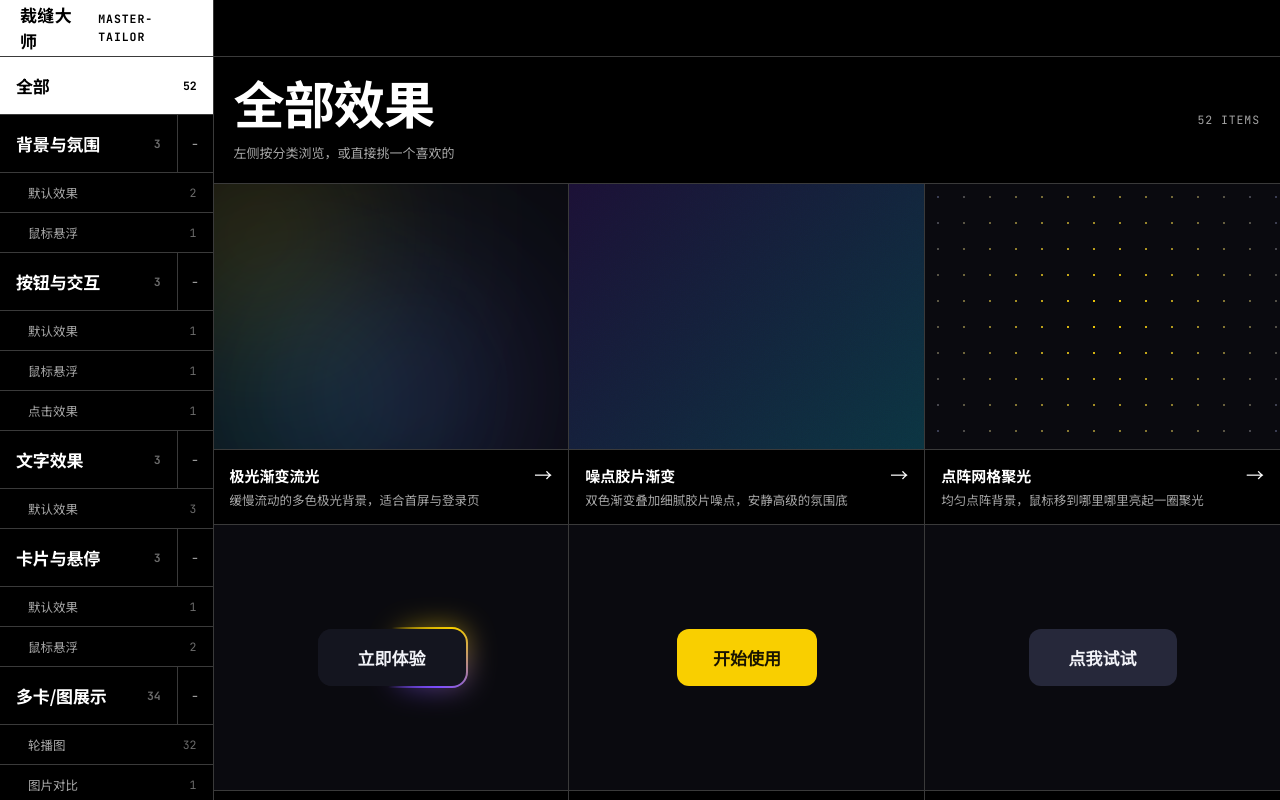
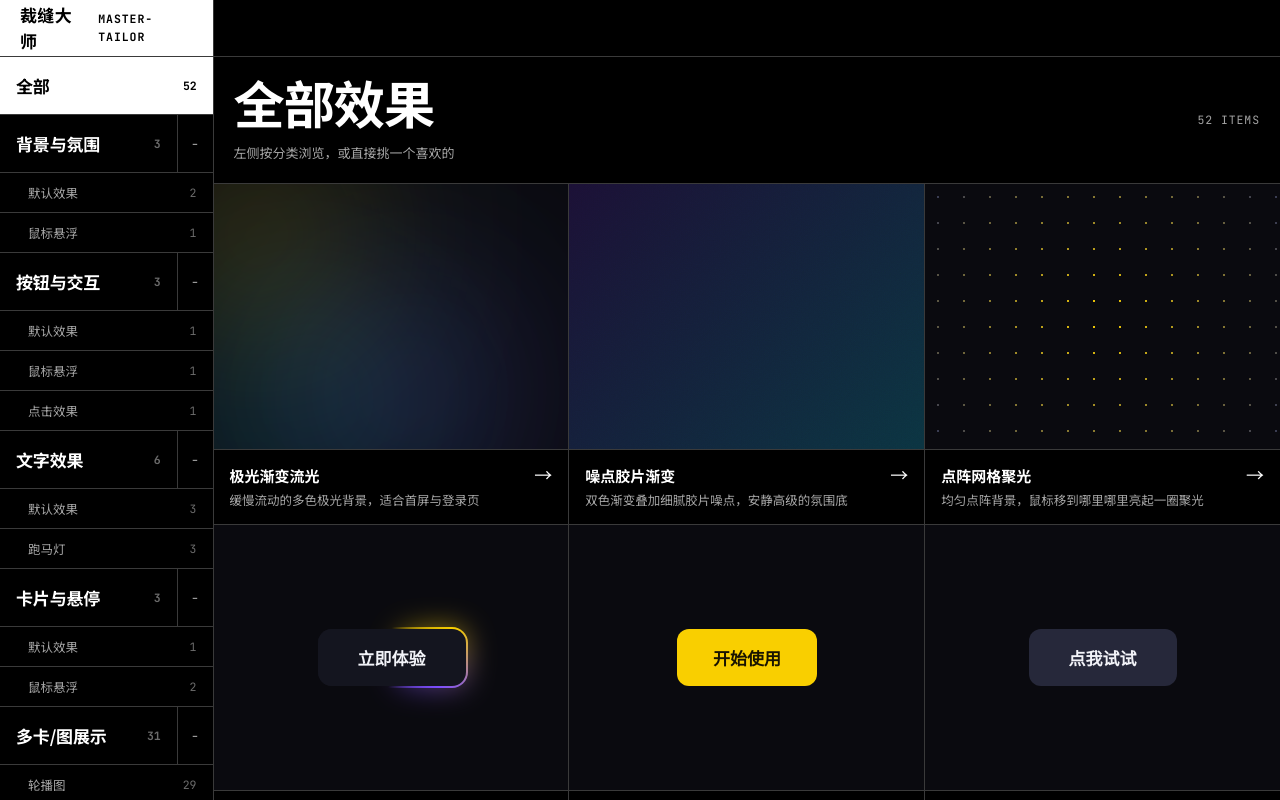
Before and after one commit to WYCM9527/Master-Tailor, a React (Vite) app: page /#/effects in a window 1280 px wide. Shown: the top 800 px of the page. Built offline with nearby package versions, Linux system fonts and the light colour scheme.

Commit message:
文字效果新增「跑马灯」子类：Logo 墙跑马灯 / 反向双排跑马灯 / 竖向新闻滚动条从轮播图迁出

```diff
--- a/effects/dual-marquee/meta.json
+++ b/effects/dual-marquee/meta.json
@@ -1,6 +1,6 @@
 {
-  "category": "showcase",
-  "sub": "carousel",
+  "category": "text",
+  "sub": "marquee",
   "thumb": {
     "mode": "live"
   },
--- a/effects/logo-marquee/meta.json
+++ b/effects/logo-marquee/meta.json
@@ -1,6 +1,6 @@
 {
-  "category": "showcase",
-  "sub": "carousel",
+  "category": "text",
+  "sub": "marquee",
   "thumb": {
     "mode": "live"
   },
--- a/effects/vertical-ticker/meta.json
+++ b/effects/vertical-ticker/meta.json
@@ -1,6 +1,6 @@
 {
-  "category": "showcase",
-  "sub": "carousel",
+  "category": "text",
+  "sub": "marquee",
   "thumb": {
     "mode": "live"
   },
--- a/src/contract/categories.ts
+++ b/src/contract/categories.ts
@@ -6,6 +6,12 @@ const TRIGGER_SUBS: SubDef[] = [
   { id: 'hover', name: '鼠标悬浮', desc: '鼠标移入、悬停或移动时触发' },
   { id: 'click', name: '点击效果', desc: '点击或按下时触发' },
   { id: 'scroll', name: '滚动触发', desc: '页面滚动到指定位置时触发' },
+];
+
+/** 「文字效果」：触发方式之外，多一类持续滚动 / 轮换的纯文字条目 */
+const TEXT_SUBS: SubDef[] = [
+  ...TRIGGER_SUBS,
+  { id: 'marquee', name: '跑马灯', desc: '品牌名、公告等纯文字条目持续滚动或逐条轮换' },
 ];
 
 /** 「多卡/图展示」的二级分类：按内容形态 */
@@ -19,7 +25,7 @@ const SHOWCASE_SUBS: SubDef[] = [
 export const CATEGORIES: { id: CategoryId; name: string; subs: SubDef[] }[] = [
   { id: 'background', name: '背景与氛围', subs: TRIGGER_SUBS },
   { id: 'button', name: '按钮与交互', subs: TRIGGER_SUBS },
-  { id: 'text', name: '文字效果', subs: TRIGGER_SUBS },
+  { id: 'text', name: '文字效果', subs: TEXT_SUBS },
   { id: 'card', name: '卡片与悬停', subs: TRIGGER_SUBS },
   { id: 'showcase', name: '多卡/图展示', subs: SHOWCASE_SUBS },
   { id: 'loading', name: '加载与进场', subs: TRIGGER_SUBS },
```
